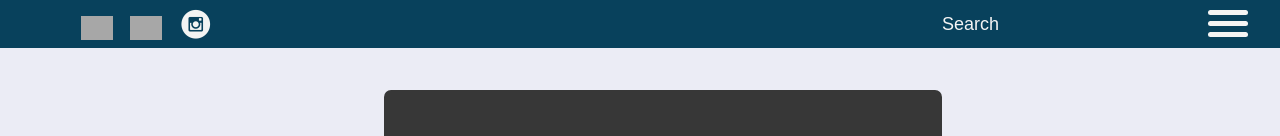
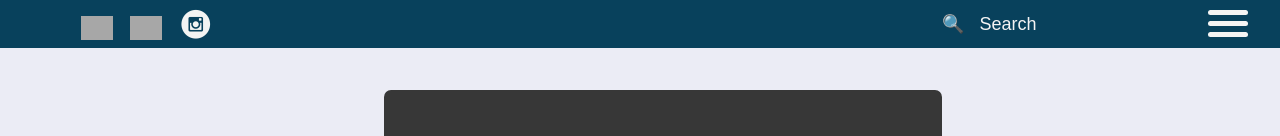
Before and after one commit to taihelsel/open-source-forum, a React (Create React App) app: page / in a window 1280 px wide. Shown: the top 136 px of the page. Built offline with nearby package versions, Linux system fonts and the light colour scheme; grey boxes are pictures that could not be loaded.

Commit message:
added search icon unicode to placeholder

```diff
--- a/src/components/Header.js
+++ b/src/components/Header.js
@@ -35,7 +35,7 @@
                     </ul>
                     <ul className="nav-control-wrapper">
                         <li className="searchbox">
-                            <input type="text" placeHolder="Search" />
+                            <input type="text" placeHolder="&#x1F50D; &nbsp; Search" />
                         </li>
                         <li onClick={this.handleHamburgerClick} className="hamburger-btn">
                             <div></div>
```
